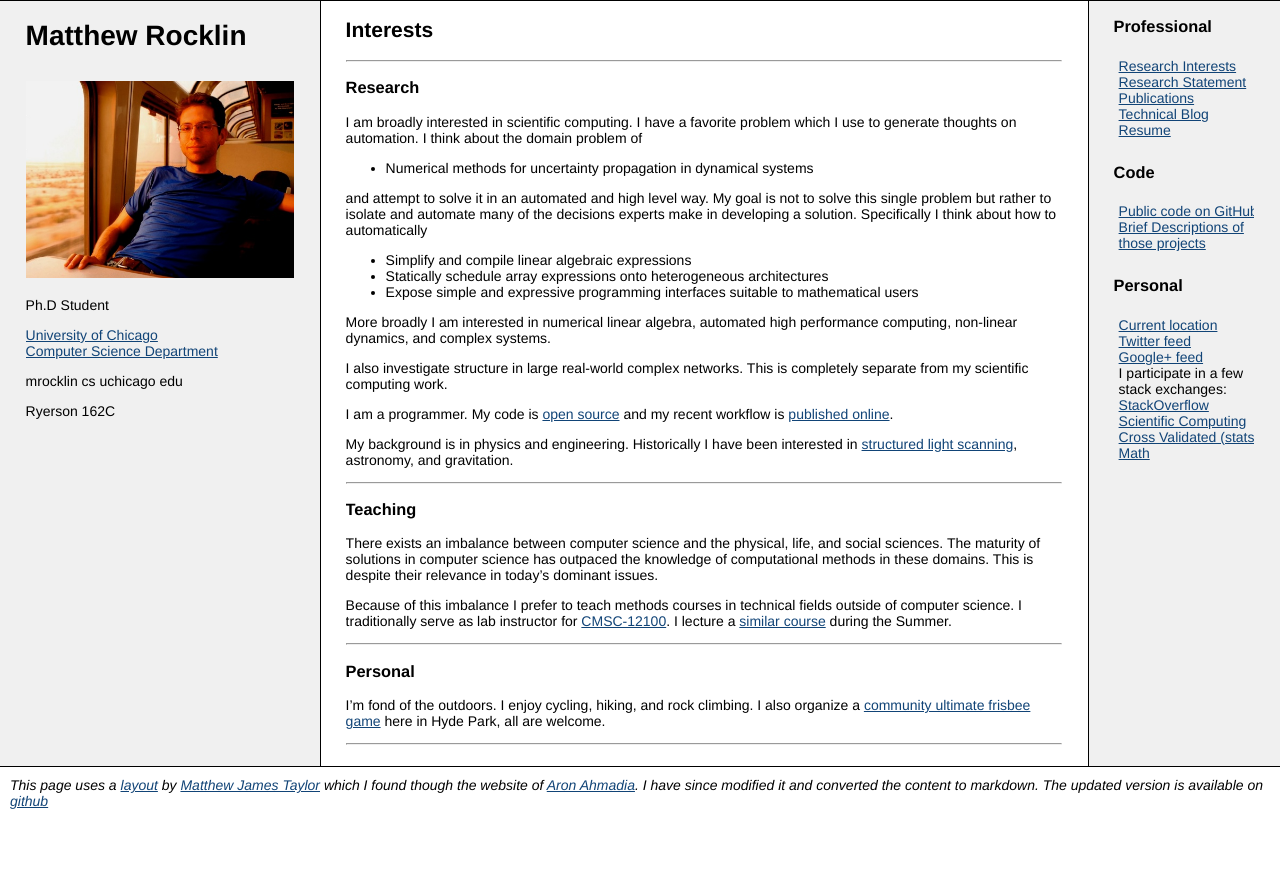
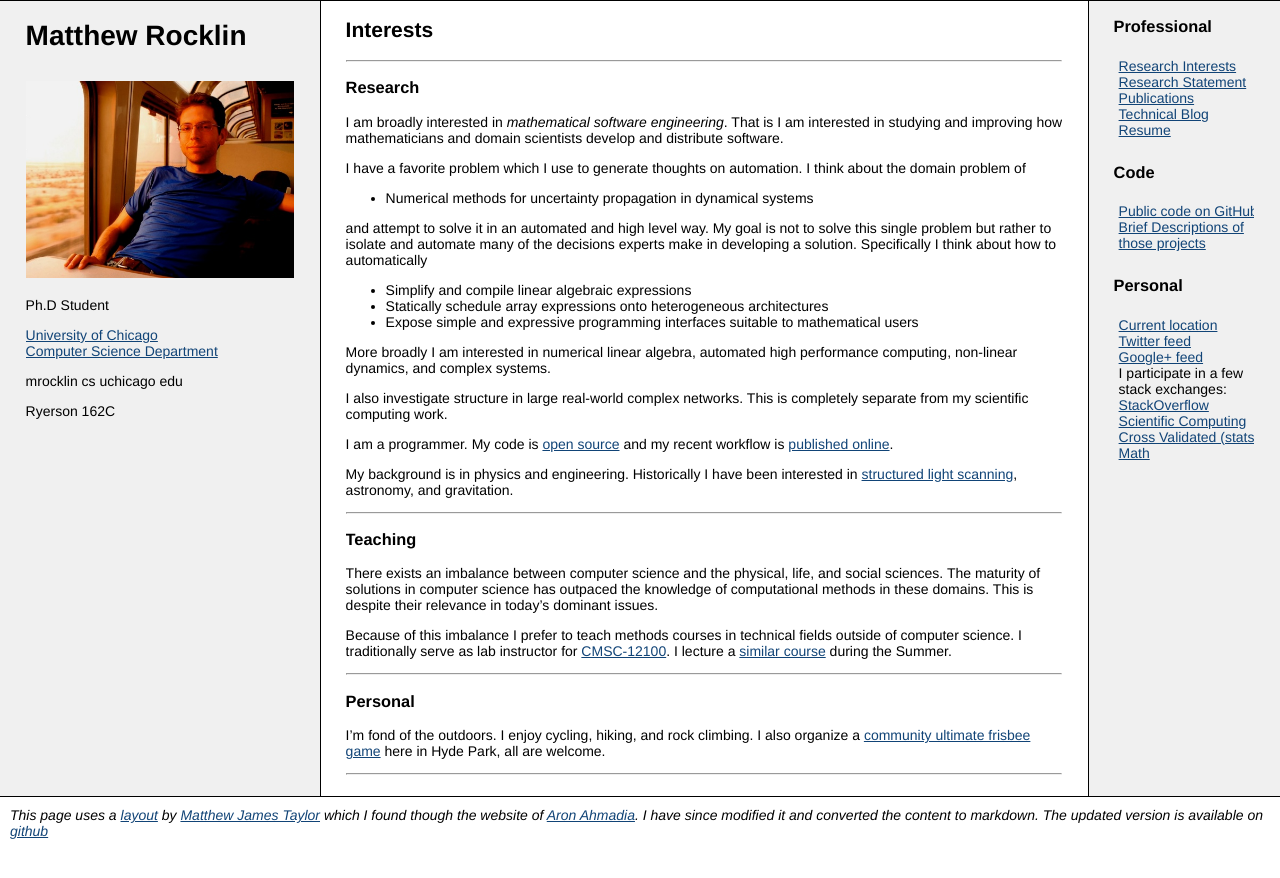
Before and after one commit to mrocklin/mrocklin.github.io, a Jekyll site: the page built from index.md, in a window 1280 px wide. Shown: the top 878 px of the page. Built offline with Jekyll 4.4.1, drawn with Linux system fonts in a browser that asks for light colours; Markdown is read by kramdown in place of the engine named in the settings.

Commit message:
add term mathematical software engineering

```diff
--- a/index.md
+++ b/index.md
@@ -5,9 +5,12 @@ title: Interests
 
 ### Research
 
-I am broadly interested in scientific computing. I have a favorite
-problem which I use to generate thoughts on automation. I think about
-the domain problem of
+I am broadly interested in *mathematical software engineering*.  That is I am
+interested in studying and improving how mathematicians and domain scientists
+develop and distribute software.
+
+I have a favorite problem which I use to generate thoughts on automation. I
+think about the domain problem of
 
 -   Numerical methods for uncertainty propagation in dynamical systems
 
```
